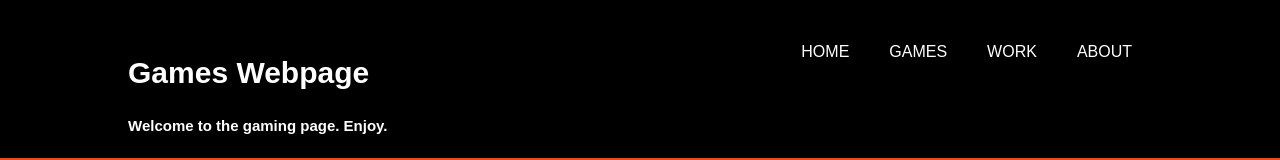
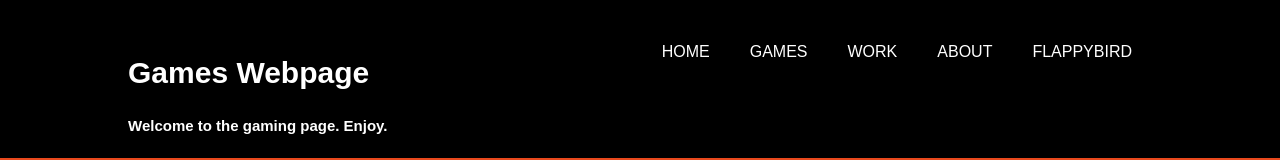
Before and after one commit to timle200/myweb, a plain HTML site: page Games.html in a window 1280 px wide. Shown: the top 160 px of the page. Drawn offline with Linux system fonts and the light colour scheme.

Commit message:
Update Games.html

```diff
--- a/Games.html
+++ b/Games.html
@@ -16,6 +16,7 @@
                                       <li><a href="Games.html">Games</a></li>
                                       <li><a href="work.html">Work</a></li>
                                       <li><a href="about.html">About</a></li>
+                                        <li><a href="flappybird.html">flappybird</a></li>
                                     </ul>
                                 </nav>
                             </div>
```
